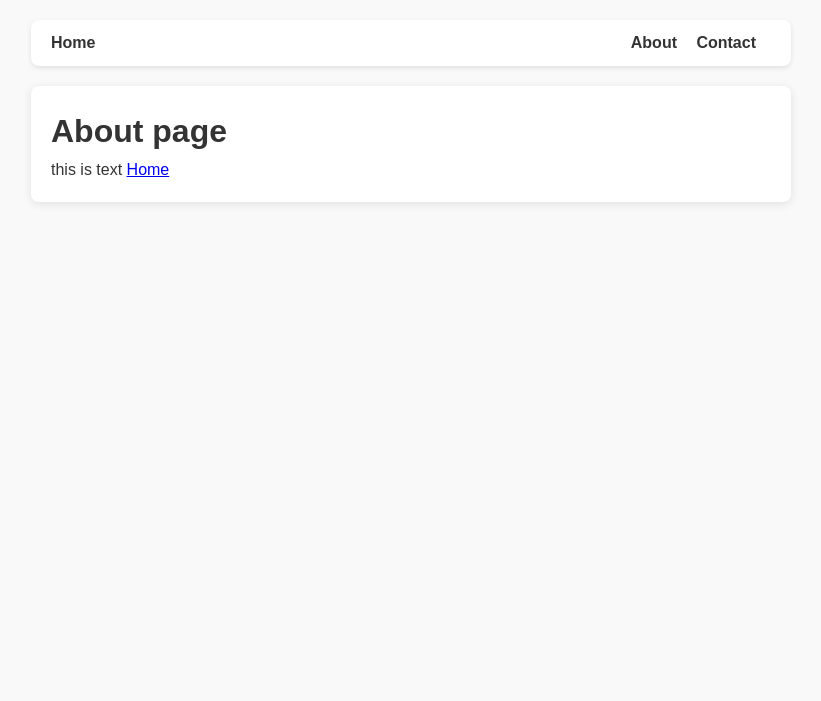
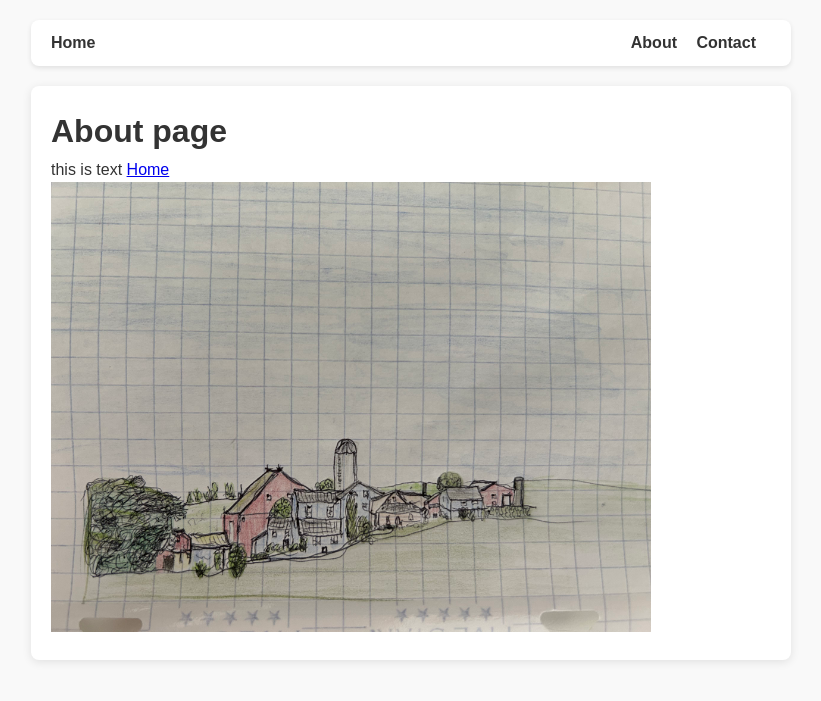
Before and after one commit to joshuaaddington/joshuaaddington.github.io, a Jekyll site: the page built from about.md, in a window 1280 px wide. Shown: the top 701 px of the page, without its empty margins (229-1050 px from the left). Built offline with Jekyll 4.4.1, drawn with Linux system fonts in a browser that asks for light colours.

Commit message:
added assets folder with images

```diff
--- a/about.md
+++ b/about.md
@@ -5,4 +5,5 @@ title: About
 # About page
 
 this is text
-[Home](https://joshuaaddington.com)
+[Home](/)
+<img src="/assets/images/IMG_5184.jpg" alt = "sketch" width = "600">
--- a/index.html
+++ b/index.html
@@ -3,4 +3,5 @@ layout: default
 title: Home
 ---
 <h1>{{ "Home Page!" }}</h1></html>
-<a href= https://joshuaaddington.com/about> About Page</a>
+<a href= /about> About Page</a><br>
+<img src = "/assets/images/IMG_5184.jpg" alt = "desc" width = "600">
```
Also changed, not shown: assets/images/IMG_5184.jpg (added), 3 other files.
